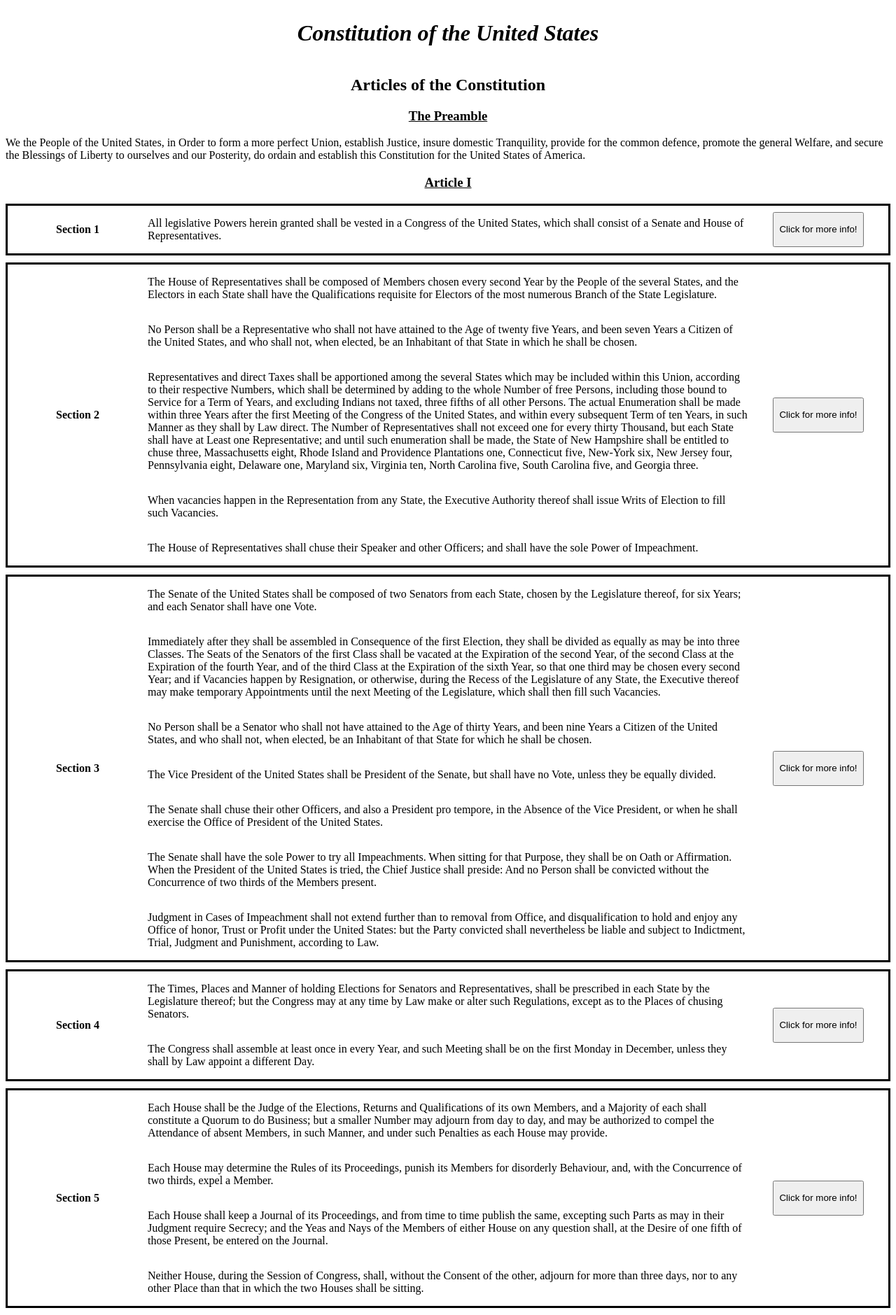
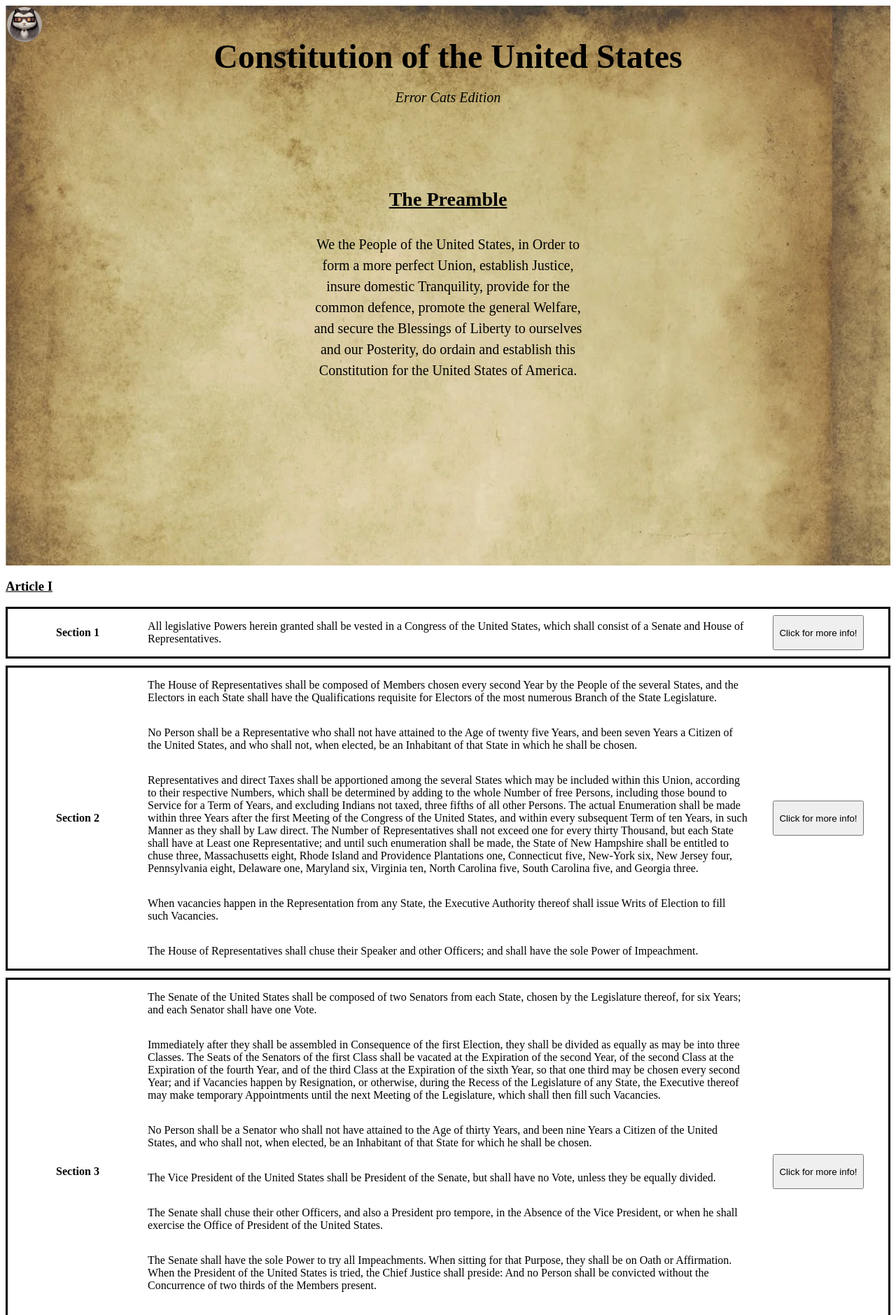
Before and after one commit to liny18/RPI-Foodies, a PHP site: page / in a window 1280 px wide. Shown: the top 1879 px of the page at 70% size. Run offline with PHP 8.4, Linux system fonts and the light colour scheme.

Commit message:
added hero

```diff
--- a/constitution/constitution_style.css
+++ b/constitution/constitution_style.css
@@ -39,9 +39,59 @@
   to {opacity:1 ;}
 }
 
-  header, h2, h3 {
+/* header, h2, h3 {
   display: flex;
   justify-content: center;
+} */
+.hero {
+  height: 100vh;
+  background-image: url(images/hero-image.webp);
+}
+
+.hero h1 {
+  text-align: center;
+  padding-top: 20px;
+  font-size: 3rem;
+  margin: 0px;
+}
+
+.hero .title {
+  display: flex;
+  flex-direction: column;
+  justify-content: center;
+  align-items: center;
+  padding-top: 25px;
+  font-size: 1.5rem;
+}
+
+.hero .title p {
+  font-size: smaller;
+  font-style: italic;
+}
+
+img[alt="logo"] {
+  width: 50px;
+  height: 50px;
+  border-radius: 50%;
+  margin-right: 10px;
+  position: fixed;
+  top: 10px;
+  left: 10px;
+}
+
+.preamble {
+  text-align: center;
+  font-size: 1.5rem;
+  position: absolute;
+  top: 50%;
+  left: 50%;
+  transform: translate(-50%, -50%);
+  width: 30%;
+  line-height: 1.5;
+}
+
+.preamble p {
+  font-size: smaller;
 }
 
 h3 {
--- a/constitution/index.html
+++ b/constitution/index.html
@@ -11,15 +11,19 @@
 
 
 <body>
-
+    <section class="hero">
         <header>
-        <h1><i>Constitution of the United States</i></h1>
+            <a href="index.html">
+                <img src="images/logo.png" alt="logo">
+            </a>
         </header>
-
-    <main>
-        <article class="constitution-articles">
-            <h2>Articles of the Constitution</h2>
-            <section class="constitution-article">
+        <section class="title">
+            <h1>Constitution of the United States</h1>
+            <p>
+                Error Cats Edition
+            </p>
+        </section>
+        <section class="preamble">
             <h3>The Preamble</h3>
             <p>
                 We the People of the United States, in Order to form a more perfect Union,
@@ -28,7 +32,15 @@
                 do ordain and establish this Constitution for the United States of America.
             </p>
         </section>
+        <nav class="nav-buttons">
+            <div>
 
+            </div>
+        </nav>
+    </section>
+
+    <main>
+        <article id="articles">
             <section class="constitution-article">
                 <h3>Article I</h3>
                 <section class="constitution-article-section">
@@ -417,7 +429,6 @@
 
             <section class="constitution-article">
                 <h3>Article II</h3>
-
                 <section class="constitution-article-section">
                     <section class="section-title">
                         <h4>Section 1</h4>
@@ -809,7 +820,9 @@
             </section>
         </article>
 
-        <article class="constitution-all-amendments">
+        <hr>
+
+        <article id="constitution-all-amendments">
             <h2>Amendments to the Constitution</h2>
             <section class="constitution-amendment">
                 <section class="section-title">
```
Also changed, not shown: constitution/images/hero-image.webp (added), constitution/images/logo.png (added). Lines whose indentation alone changed are shown as unchanged.
